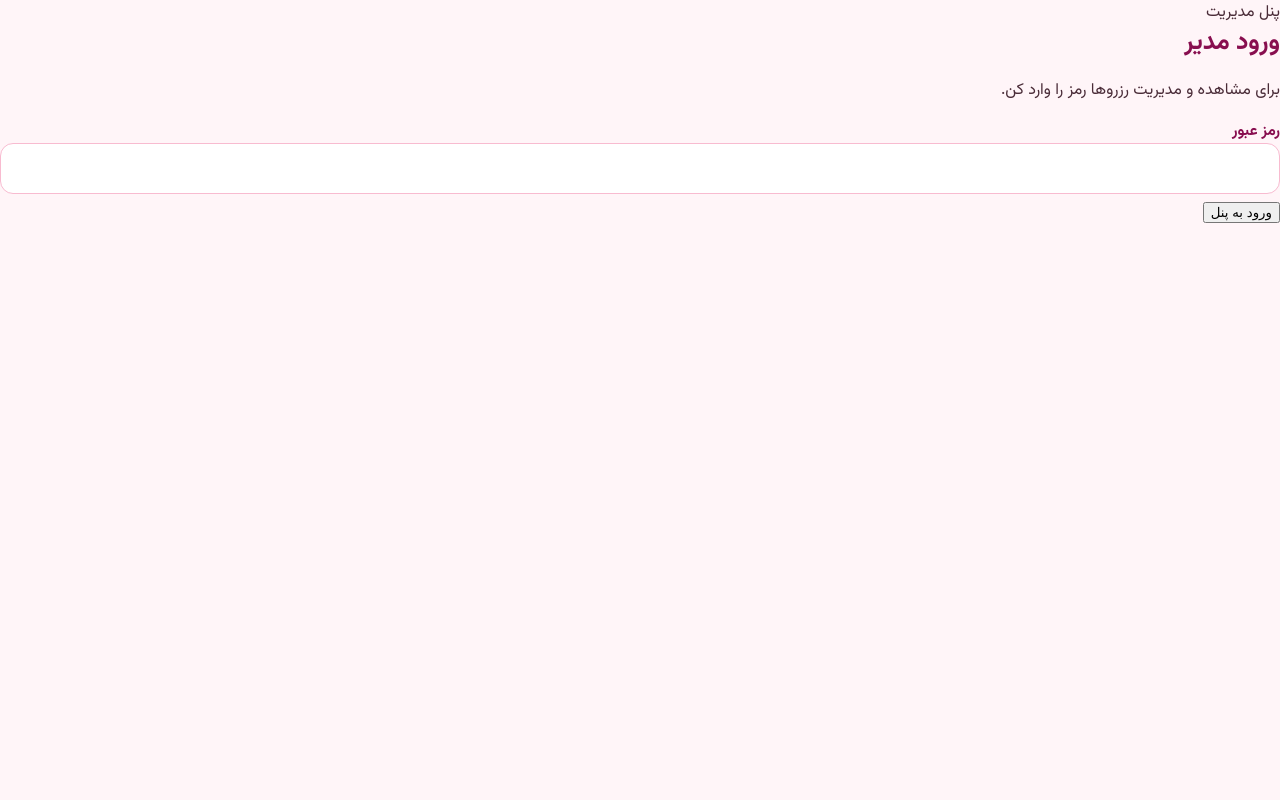
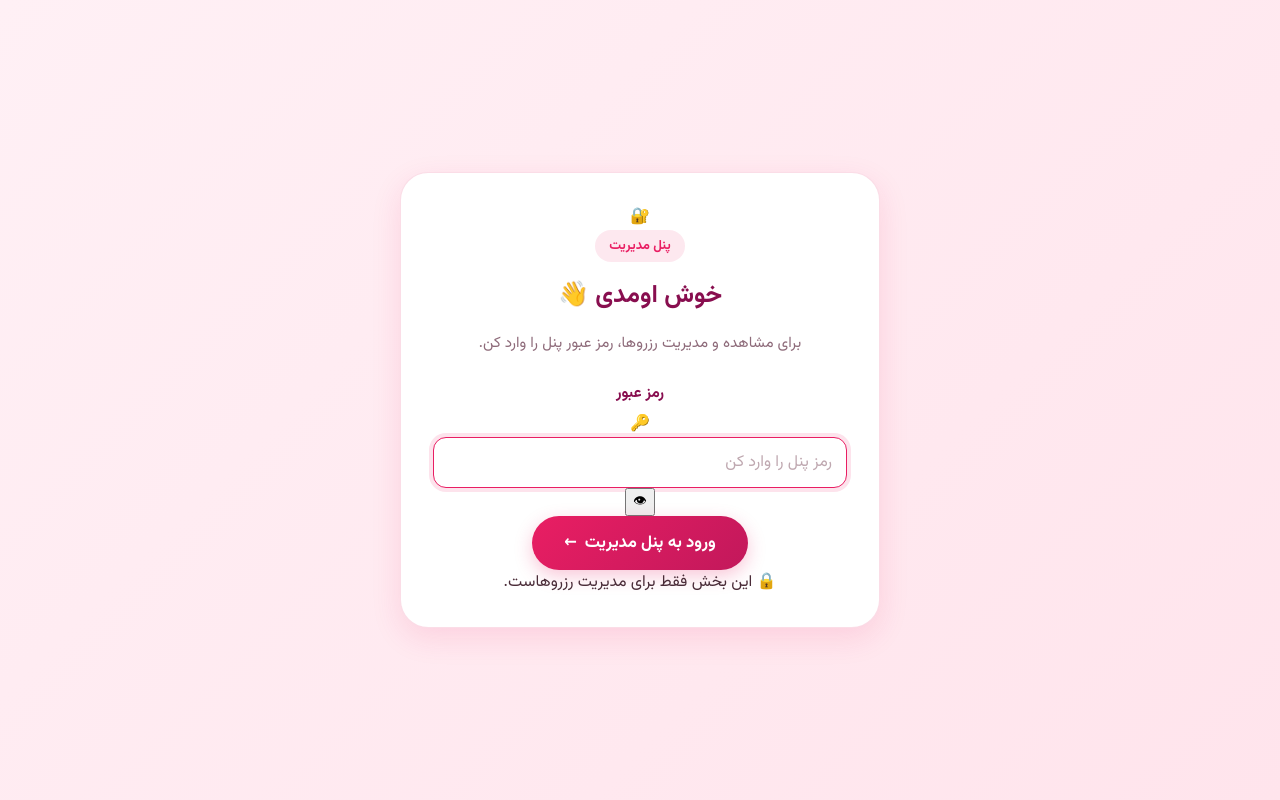
Before and after one commit to alijoneidijfr/DATE-1, a Flask app: page /admin/login in a window 1280 px wide. Run offline with Flask 3, Linux system fonts and the light colour scheme.

Commit message:
Add files via upload

```diff
--- a/templates/admin_login.html
+++ b/templates/admin_login.html
@@ -1,16 +1,82 @@
 {% extends "base.html" %}
-{% block title %}ورود مدیر{% endblock %}
+
+{% block title %}ورود به پنل مدیریت{% endblock %}
+
 {% block content %}
-<section class="booking-card login-card fade-in">
-  <div class="brand">پنل مدیریت</div>
-  <h1>ورود مدیر</h1>
-  <p class="lead">برای مشاهده و مدیریت رزروها رمز را وارد کن.</p>
-  {% if error %}<div class="error-message">{{ error }}</div>{% endif %}
-  <form class="booking-form" method="post">
-    <label>رمز عبور
-      <input name="password" type="password" autocomplete="current-password" required>
-    </label>
-    <button class="primary-button" type="submit">ورود به پنل</button>
-  </form>
-</section>
+<div class="hero admin-login-hero">
+    <div class="card romantic-card admin-login-card">
+        <div class="admin-login-icon">🔐</div>
+
+        <div class="badge">پنل مدیریت</div>
+
+        <h1>خوش اومدی 👋</h1>
+
+        <p class="subtitle admin-login-subtitle">
+            برای مشاهده و مدیریت رزروها، رمز عبور پنل را وارد کن.
+        </p>
+
+        {% if error %}
+        <div class="error-message admin-error">
+            <span class="error-icon">⚠️</span>
+            <span>{{ error }}</span>
+        </div>
+        {% endif %}
+
+        <form class="admin-login-form" method="post">
+            <div class="admin-password-field">
+                <label for="admin-password">رمز عبور</label>
+                <div class="password-input-wrap">
+                    <span class="password-icon">🔑</span>
+                    <input
+                        id="admin-password"
+                        name="password"
+                        type="password"
+                        autocomplete="current-password"
+                        placeholder="رمز پنل را وارد کن"
+                        required
+                        autofocus
+                    >
+                    <button
+                        class="password-toggle"
+                        type="button"
+                        id="passwordToggle"
+                        aria-label="نمایش رمز عبور"
+                        title="نمایش رمز عبور"
+                    >
+                        👁
+                    </button>
+                </div>
+            </div>
+
+            <button class="yes-btn admin-login-button" type="submit">
+                ورود به پنل مدیریت
+                <span>←</span>
+            </button>
+        </form>
+
+        <div class="admin-login-note">
+            <span>🔒</span>
+            <span>این بخش فقط برای مدیریت رزروهاست.</span>
+        </div>
+    </div>
+</div>
+
+<script>
+    const passwordInput = document.getElementById("admin-password");
+    const passwordToggle = document.getElementById("passwordToggle");
+
+    passwordToggle.addEventListener("click", function () {
+        const isPassword = passwordInput.type === "password";
+        passwordInput.type = isPassword ? "text" : "password";
+        passwordToggle.textContent = isPassword ? "🙈" : "👁";
+        passwordToggle.setAttribute(
+            "aria-label",
+            isPassword ? "پنهان کردن رمز عبور" : "نمایش رمز عبور"
+        );
+        passwordToggle.setAttribute(
+            "title",
+            isPassword ? "پنهان کردن رمز عبور" : "نمایش رمز عبور"
+        );
+    });
+</script>
 {% endblock %}
```
